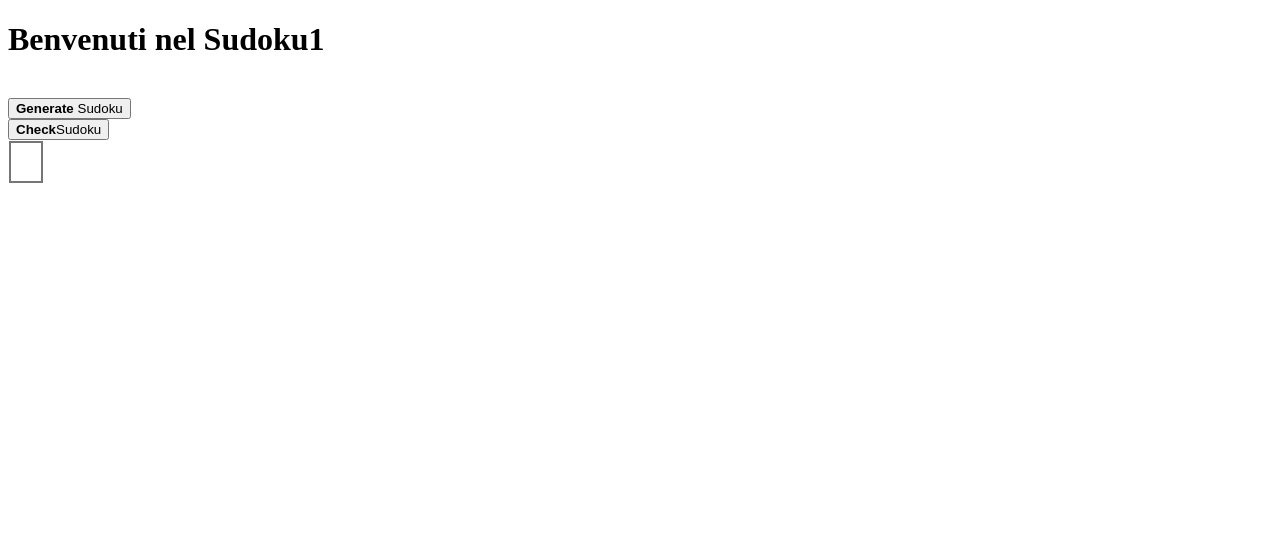
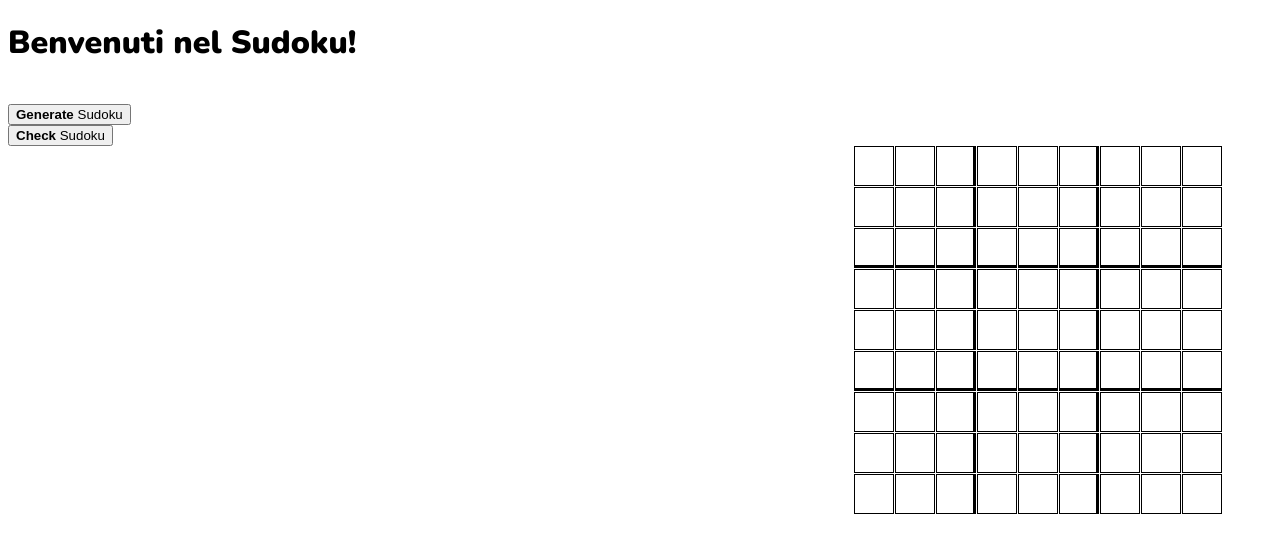
Before and after one commit to Endersimo92/sudoku, a plain HTML site: page index.html in a window 1280 px wide. Drawn offline with nearby package versions, Linux system fonts and the light colour scheme.

Commit message:
Creata la tabella del sudoku

```diff
--- a/first.js
+++ b/first.js
@@ -0,0 +1,81 @@
+/* Classi */
+class Sudoku
+{
+    #min_clues = 17;
+    constructor(colonne, righe)
+    {
+        this._colonne = colonne;
+        this._righe = righe;
+    }
+
+    get righe()
+    {
+        return this._righe;
+    }
+    set righe(value)
+    {
+        if(value < 1 || isNaN(value) || (value % 3) != 0)
+            return -1;
+        else
+            this._righe = value;
+    }
+
+    get colonne()
+    {
+        return this._colonne;
+    }
+    set colonne(value)
+    {
+        if(value < 1 || isNaN(value) || (value % 3) != 0)
+            return -1;
+        else
+            this._colonne = value;
+    }
+
+    createTable()
+    {
+        /* Genero la tabella */
+        document.addEventListener('DOMContentLoaded', (event) => {
+            const sudokuGrid = document.querySelector('.table');
+
+            for (let i = 1; i <= this._colonne; i++)
+            {
+                for (let j = 1; j <= this._righe; j++)
+                {
+                    const input = document.createElement('input');
+                    input.type = 'number';
+                    input.min = 1;
+                    input.max = 9;
+                    input.id = i + "-" + j;
+                    input.className = "cell";
+                    input.addEventListener('input', (e) => {
+                        if (e.target.value > 9)
+                            e.target.value = 9;
+                        if (e.target.value < 1)
+                            e.target.value = '';
+                    });
+                    sudokuGrid.appendChild(input);
+                }
+
+            }
+        });
+    }
+
+    /* Sudoku */
+    genSudoku()
+    {
+        const sudokuGrid = document.querySelector('.table');
+        for (let i = 1; i <= this._colonne; i++)
+        {
+            for (let j = 1; j <= this._righe; j++)
+            {
+                document.getElementById(i + "-" + j).value = Math.floor(Math.random()* (9 - 1) + 1);
+                document.getElementById(i + "-" + j).readOnly = true;
+            }
+
+        }
+    }
+}
+
+let sudoku = new Sudoku(9, 9);
+sudoku.createTable();
--- a/index.html
+++ b/index.html
@@ -8,15 +8,17 @@
     <title>Sudoku</title>
 </head>
 <body>
-    <h1>Benvenuti nel Sudoku1</h1>
+    <h1 class="nunito-font">Benvenuti nel Sudoku!</h1>
     <br>
     <div id="buttons">
-        <button id="generate" class="button"><b>Generate</b> Sudoku</button>
+        <button id="generate" class="button" class="nunito-font" onclick="sudoku.genSudoku()"><b>Generate</b> Sudoku</button>
         <br>
-        <button id="check"class="button"><b>Check</b>Sudoku</button>
+        <button id="check"class="button" class="nunito-font"><b>Check</b> Sudoku</button>
     </div>
-    <div id="table">
-        <input type="number" maxlength="1"  min="1" max="9" class="number" required>
+    <div class="sudoku">
+        <div class="table">
+
+        </div>
     </div>
 </body>
 </html>
--- a/main.css
+++ b/main.css
@@ -1,18 +1,64 @@
+@import url('https://fonts.googleapis.com/css2?family=Nunito:ital,wght@0,200..1000;1,200..1000&display=swap');
 input[type=number]::-webkit-inner-spin-button /* Elimino le frecce su nell'input number. */
 {
     -webkit-appearance: none;
 }
+.sudoku
+{
+    display: flex;
+    justify-content: flex-end; /* Sposta la griglia a destra */
+    margin: 0;
+    align-items: center; /* Centra verticalmente la griglia */
+}
+.sudoku
+{
+    margin-right: 50px; /* Spazio dal bordo destro della pagina */
+}
 .table
 {
-    align-items: flex-start;
-    float: right;
+    display: grid;
+    grid-template-columns: repeat(9, 40px); /* 9 colonne di 40px ciascuna */
+    gap: 1px; /* Spazio tra le celle */
 }
-.number
+.table input
 {
+    width: 40px;
+    height: 40px;
     text-align: center;
-    padding: 10px 0px;
-    font-size: 16px;
-    margin: 1px 1px;
+    font-size: 20px;
+    border: 1px solid #000;
+    box-sizing: border-box;
     border-style: solid;
-    border-radius: 0px;
 }
+
+.sudoku input:nth-child(3n)
+{
+    border-right: 3px solid #000;
+}
+
+/* Rimozione del bordo destro più spesso dall'ultima colonna */
+.sudoku input:nth-child(9n)
+{
+    border-right: 1px solid #000;
+}
+
+.sudoku input:nth-child(n+19):nth-child(-n+27),
+.sudoku input:nth-child(n+46):nth-child(-n+54)
+{
+    border-bottom: 3px solid #000;
+}
+
+.cell
+{
+    font-family: "Nunito", sans-serif;
+    font-optical-sizing: auto;
+    font-weight: 700;
+    font-style: normal;
+}
+.nunito-font
+{
+    font-family: "Nunito", sans-serif;
+    font-optical-sizing: auto;
+    font-weight: 1000;
+    font-style: normal;
+}
```
